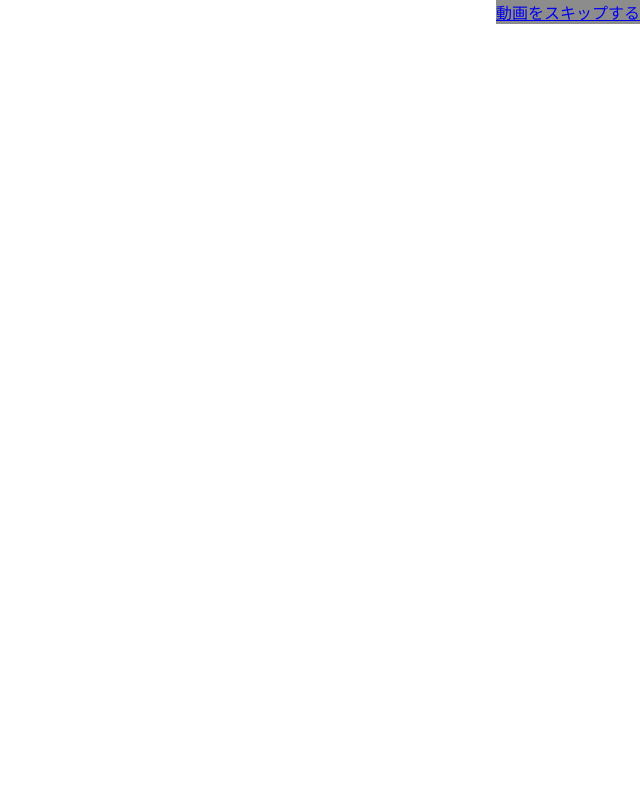
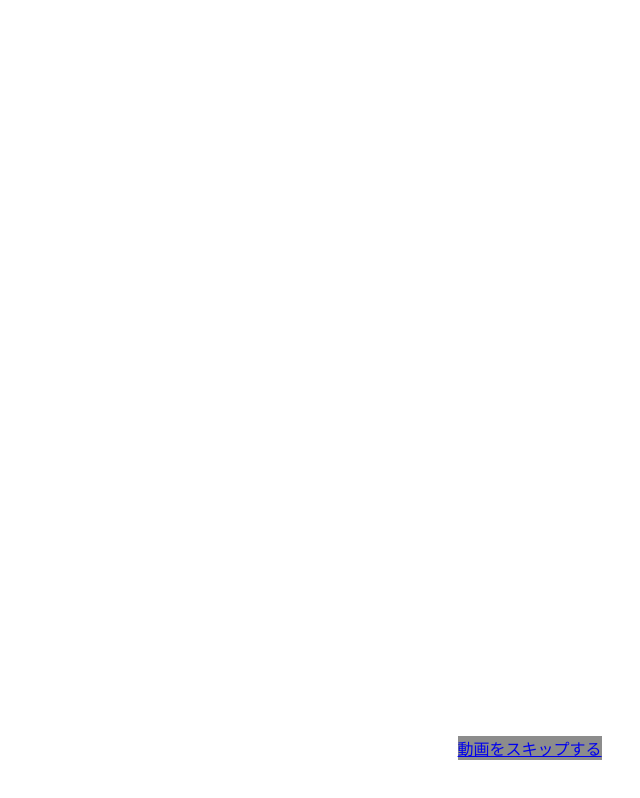
Before and after one commit to c0x0014/vc, a React (Vite) app: page / in a window 1280 px wide. Shown: the whole page, without its empty margins (640-1280 px from the left). Built offline with nearby package versions, Linux system fonts and the light colour scheme.

Commit message:
スキップボタンの変更

```diff
--- a/src/App.css
+++ b/src/App.css
@@ -46,8 +46,8 @@
 
 #navi{
   position: absolute;
-  top: 0px;
-  right: 0px;
+  bottom: 5%;
+  right: 3%;
   background: #8c8c8c;
   z-index: 1000;
 }
```
